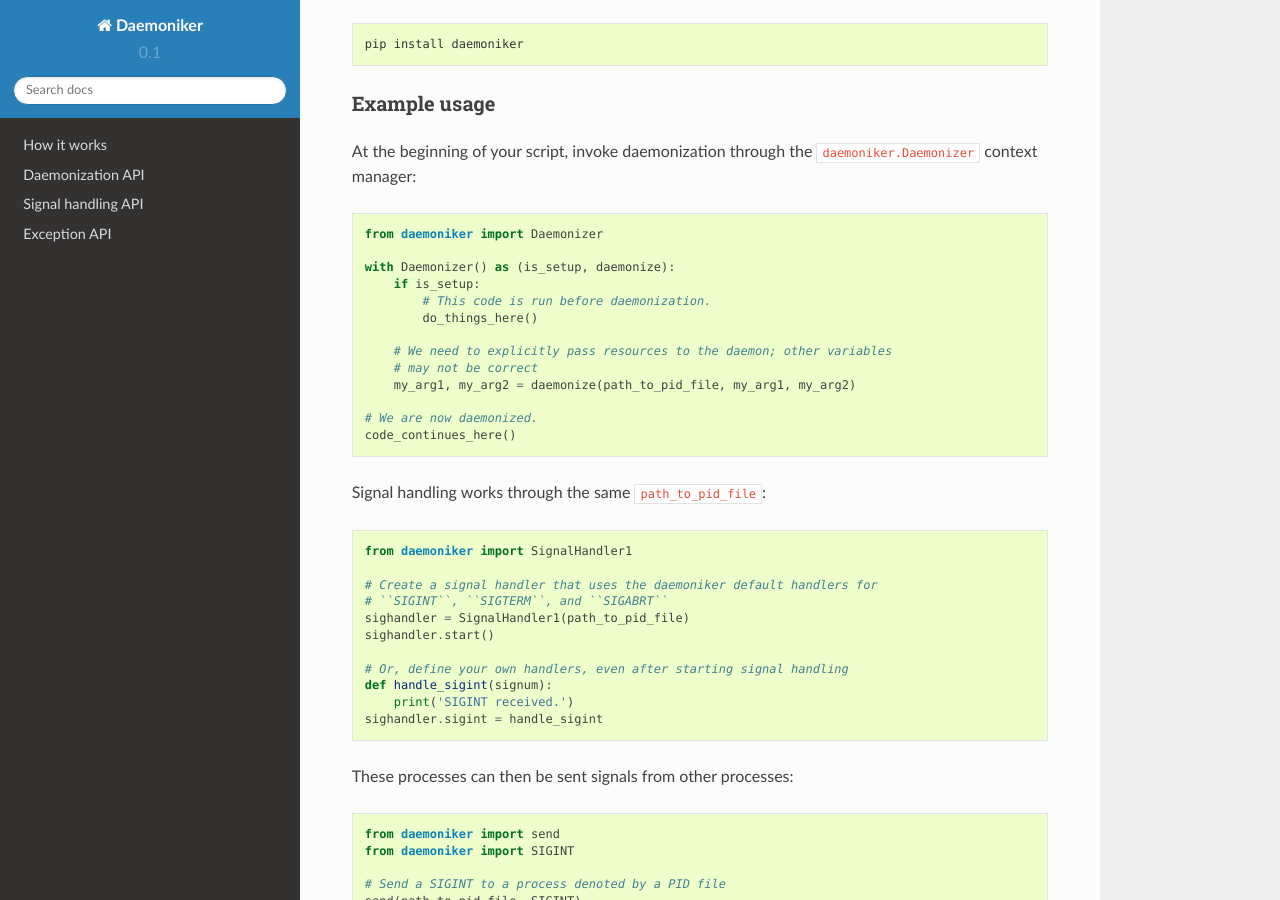
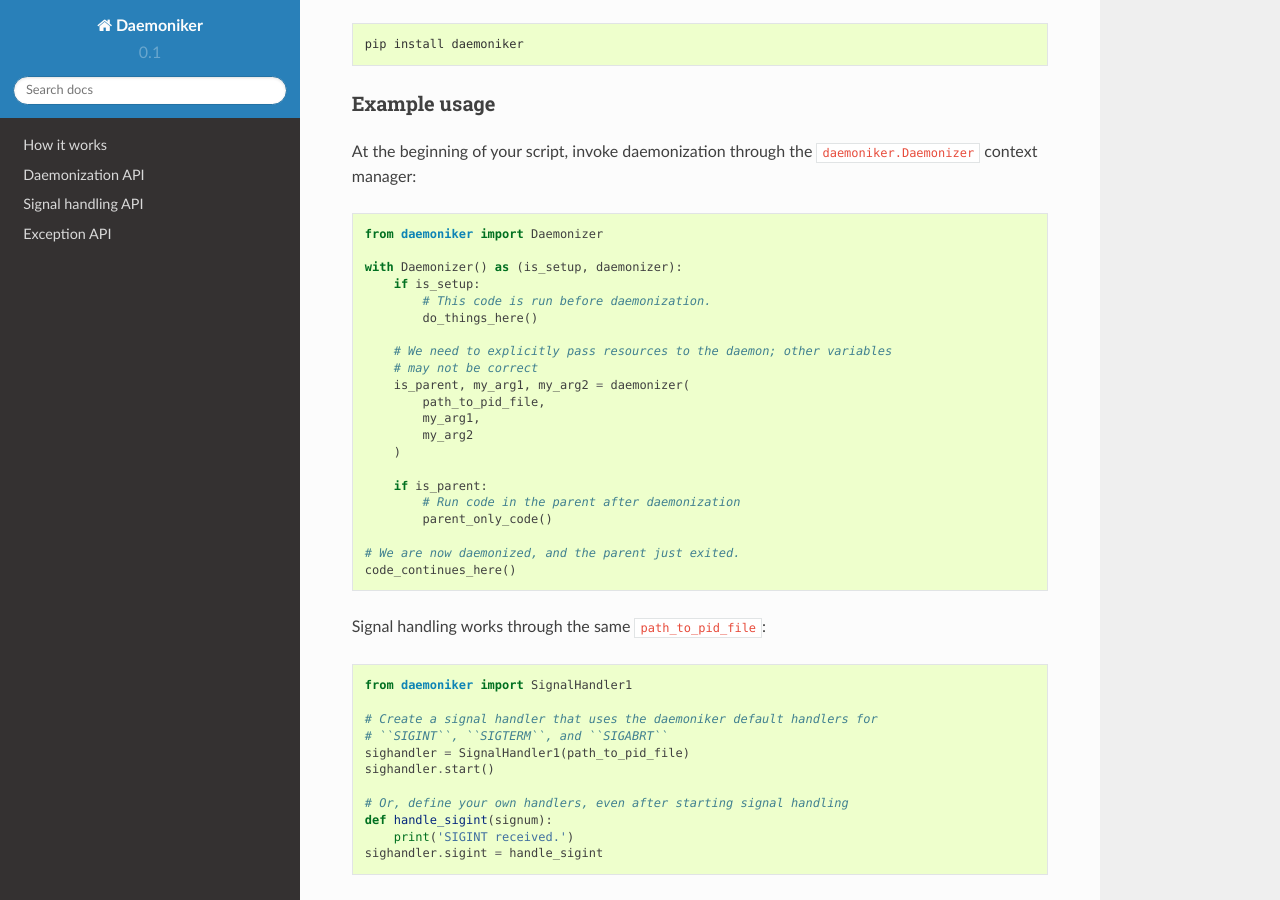
Before and after one commit to Muterra/py_daemoniker, a Sphinx documentation site: the page built from docs/index.rst, in a window 1280 px wide and 900 px high, scrolled down 497 px. Built offline with Sphinx 7.4.7 and the Read the Docs theme 2.0.0, drawn with Linux system fonts in a browser that asks for light colours.

Commit message:
Updated docs for 0.2.0

```diff
--- a/docs/index.rst
+++ b/docs/index.rst
@@ -32,16 +32,24 @@ At the beginning of your script, invoke daemonization through the
 
     from daemoniker import Daemonizer
 
-    with Daemonizer() as (is_setup, daemonize):
+    with Daemonizer() as (is_setup, daemonizer):
         if is_setup:
             # This code is run before daemonization.
             do_things_here()
 
         # We need to explicitly pass resources to the daemon; other variables
         # may not be correct
-        my_arg1, my_arg2 = daemonize(path_to_pid_file, my_arg1, my_arg2)
+        is_parent, my_arg1, my_arg2 = daemonizer(
+            path_to_pid_file,
+            my_arg1,
+            my_arg2
+        )
 
-    # We are now daemonized.
+        if is_parent:
+            # Run code in the parent after daemonization
+            parent_only_code()
+
+    # We are now daemonized, and the parent just exited.
     code_continues_here()
 
 Signal handling works through the same ``path_to_pid_file``:
--- a/setup.py
+++ b/setup.py
@@ -49,7 +49,7 @@ setup(
     # Versions should comply with PEP440.  For a discussion on single-sourcing
     # the version across setup.py and the project code, see
     # https://packaging.python.org/en/latest/single_source_version.html
-    version='0.1.1',
+    version='0.2.0',
 
     description='Cross-platform daemonization tools.',
     long_description=long_description,
```
Also changed, not shown: README.md (+11 -3 lines), docs/api-1-daemons.rst (+125 -47 lines).
